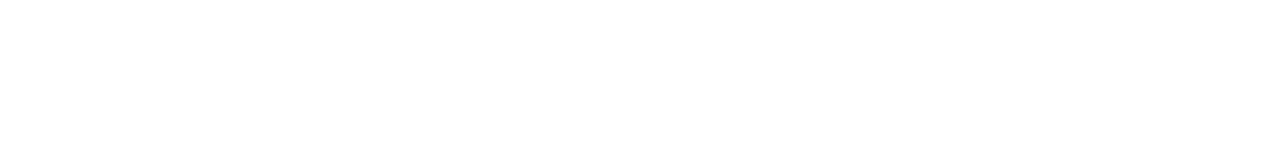
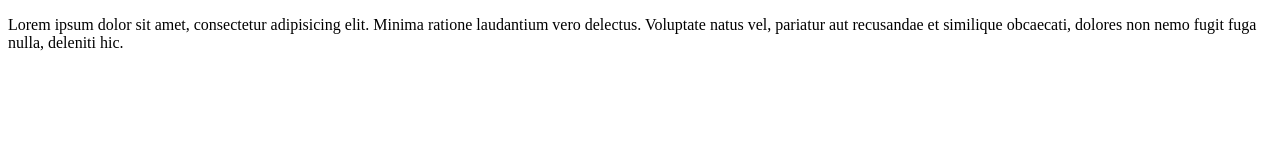
Before and after one commit to MayurJagtap096/learn-git, a plain HTML site: page index.html in a window 1280 px wide. Drawn offline with Linux system fonts and the light colour scheme.

Commit message:
Add paragraph in index file

```diff
--- a/index.html
+++ b/index.html
@@ -6,6 +6,8 @@
     <title>Git website</title>
 </head>
 <body>
-
+    <p>
+        Lorem ipsum dolor sit amet, consectetur adipisicing elit. Minima ratione laudantium vero delectus. Voluptate natus vel, pariatur aut recusandae et similique obcaecati, dolores non nemo fugit fuga nulla, deleniti hic.
+    </p>
 </body>
 </html>
```
